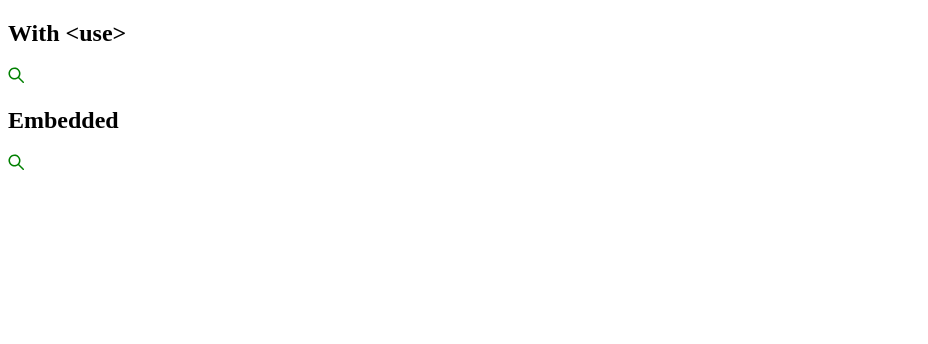
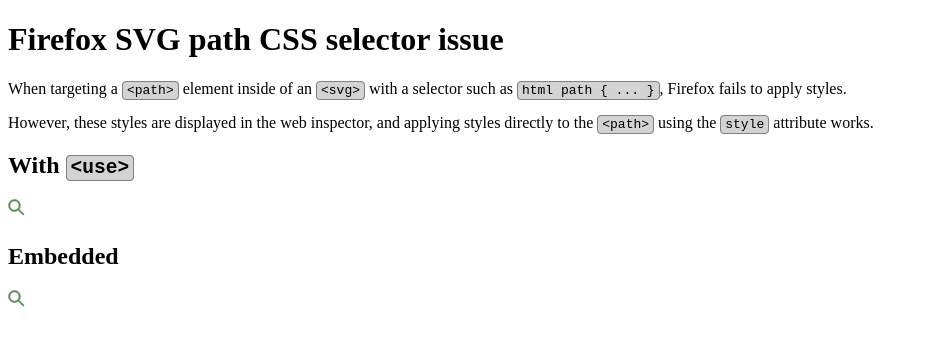
Before and after one commit to lazd/firefox-svg-use-css-issue, a plain HTML site: page index.html in a window 1280 px wide. Shown: the whole page, without its empty margins (0-928 px from the left). Drawn offline with Linux system fonts and the light colour scheme.

Commit message:
Added description and more styles to show the issue

```diff
--- a/index.html
+++ b/index.html
@@ -3,6 +3,29 @@
   <head>
     <title>SVG CSS Test</title>
     <style>
+      /* These styles are not part of the issue */
+      .magnifier {
+        width: 20px;
+        height: 20px;
+      }
+      code {
+        padding: 1px 4px;
+        background: lightgrey;
+        border: 1px solid grey;
+        border-radius: 4px;
+      }
+
+      /* These styles apply just fine in both cases */
+      .icon-large {
+        fill: orange;
+      }
+      .icon-medium {
+        fill: green;
+      }
+      path {
+        fill-opacity: 0.75;
+      }
+
       /* These styles do not apply with <use> */
       .ui-large .icon-medium {
         display: none;
@@ -19,33 +42,36 @@
         display: inline;
       }
 
-      .ui-medium .magnifier {
-        width: 16px;
-        height: 16px;
-      }
-      .ui-large .magnifier {
-        width: 20px;
-        height: 20px;
-      }
-
-      /* These styles apply just fine in both cases */
-      .icon-large {
-        fill: pink;
-      }
-
-      .icon-medium {
-        fill: green;
+      /* These styles do not apply with <use> */
+      html path {
+        stroke: grey;
+        stroke-opacity: 0.5;
       }
     </style>
-    <svg xmlns="http://www.w3.org/2000/svg" style="display: none;"><symbol id="Magnifier"><path d="M15.77 14.709l-4.534-4.534a6.013 6.013 0 1 0-1.061 1.061l4.534 4.534a.75.75 0 1 0 1.061-1.061zM6.5 11A4.5 4.5 0 1 1 11 6.5 4.505 4.505 0 0 1 6.5 11z" class="icon-medium"/><path d="M19.77 18.709l-5.464-5.463a7.5 7.5 0 1 0-1.06 1.06l5.463 5.464a.75.75 0 1 0 1.061-1.061zM2.5 8.5a6 6 0 1 1 6 6 6.007 6.007 0 0 1-6-6z" class="icon-large"/></symbol></svg>
   </head>
   <body>
-      <h2>With &lt;use&gt;</h2>
+      <!-- An SVG with a set of icons, injected into the body, intended to be included with <use> -->
+      <svg xmlns="http://www.w3.org/2000/svg" style="display: none;">
+        <symbol id="Magnifier">
+          <path d="M15.77 14.709l-4.534-4.534a6.013 6.013 0 1 0-1.061 1.061l4.534 4.534a.75.75 0 1 0 1.061-1.061zM6.5 11A4.5 4.5 0 1 1 11 6.5 4.505 4.505 0 0 1 6.5 11z" class="icon-medium"/>
+          <path d="M19.77 18.709l-5.464-5.463a7.5 7.5 0 1 0-1.06 1.06l5.463 5.464a.75.75 0 1 0 1.061-1.061zM2.5 8.5a6 6 0 1 1 6 6 6.007 6.007 0 0 1-6-6z" class="icon-large"/>
+        </symbol>
+      </svg>
+
+      <h1>Firefox SVG path CSS selector issue</h1>
+      <p>When targeting a <code>&lt;path&gt;</code> element inside of an <code>&lt;svg&gt;</code> with a selector such as <code>html path { ... }</code>, Firefox fails to apply styles.</p>
+      <p>However, these styles are displayed in the web inspector, and applying styles directly to the <code>&lt;path&gt;</code> using the <code>style</code> attribute works.</p>
+
+      <h2>With <code>&lt;use&gt;</code></h2>
       <svg focusable="false" aria-hidden="true" class="magnifier">
         <use xlink:href="#Magnifier"></use>
       </svg>
 
       <h2>Embedded</h2>
-      <svg class="magnifier" xmlns="http://www.w3.org/2000/svg"><path d="M15.77 14.709l-4.534-4.534a6.013 6.013 0 1 0-1.061 1.061l4.534 4.534a.75.75 0 1 0 1.061-1.061zM6.5 11A4.5 4.5 0 1 1 11 6.5 4.505 4.505 0 0 1 6.5 11z" class="icon-medium"/><path d="M19.77 18.709l-5.464-5.463a7.5 7.5 0 1 0-1.06 1.06l5.463 5.464a.75.75 0 1 0 1.061-1.061zM2.5 8.5a6 6 0 1 1 6 6 6.007 6.007 0 0 1-6-6z" class="icon-large"/></svg>
+      <!-- The same SVG, without <symbol> and embedded directly where it is intended to be used -->
+      <svg class="magnifier" xmlns="http://www.w3.org/2000/svg">
+        <path d="M15.77 14.709l-4.534-4.534a6.013 6.013 0 1 0-1.061 1.061l4.534 4.534a.75.75 0 1 0 1.061-1.061zM6.5 11A4.5 4.5 0 1 1 11 6.5 4.505 4.505 0 0 1 6.5 11z" class="icon-medium"/>
+        <path d="M19.77 18.709l-5.464-5.463a7.5 7.5 0 1 0-1.06 1.06l5.463 5.464a.75.75 0 1 0 1.061-1.061zM2.5 8.5a6 6 0 1 1 6 6 6.007 6.007 0 0 1-6-6z" class="icon-large"/>
+      </svg>
   </body>
 </html>
```
